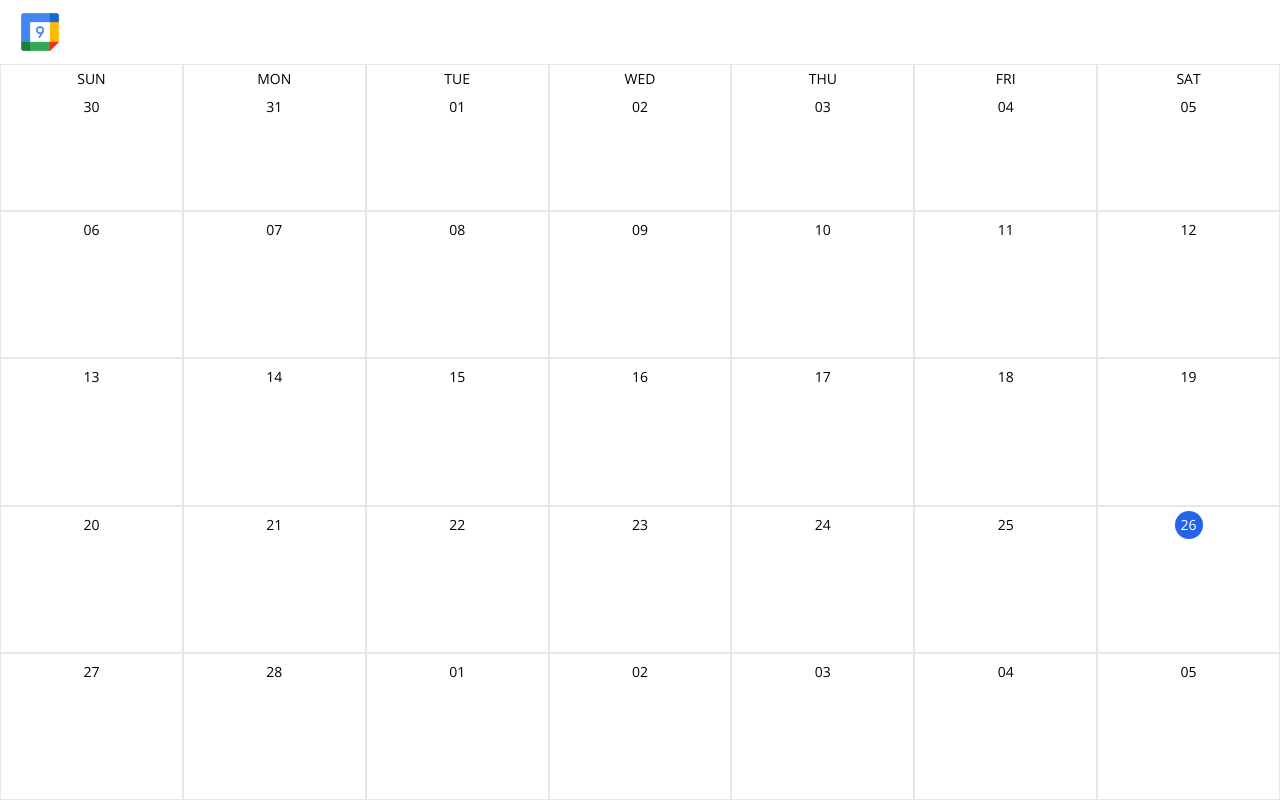
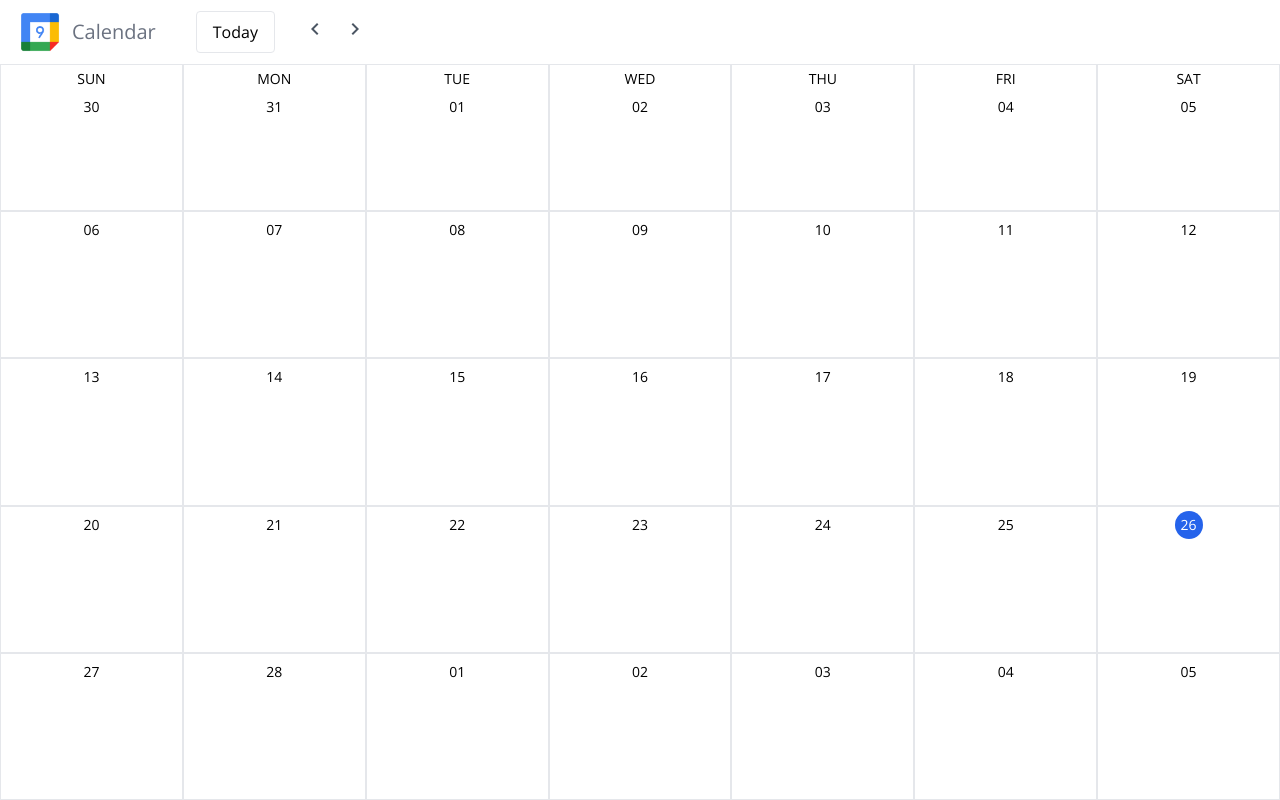
Before and after one commit to rizqizulfian/react-google-calender-clone, a React (Create React App) app: page / in a window 1280 px wide. Built offline with nearby package versions, Linux system fonts and the light colour scheme.

Commit message:
[007] - Add Header UI Calendar & Icon Span Chevron

```diff
--- a/src/components/CalenderHeader.js
+++ b/src/components/CalenderHeader.js
@@ -5,6 +5,22 @@
   return (
     <header className="px-4 py-2 flex items-center">
       <img src={logo} alt="calender"  className="mr-2 w-12 h-12" />
+      <h1 className="mr-10 text-xl text-gray-500 fond-bold">
+        Calendar
+      </h1>
+      <button className="border rounded py-2 px-4 mr-5">
+        Today
+      </button>
+      <button>
+        <span className="material-icons-outlined cursor-pointer text-gray-600 mx-2">
+          chevron_left
+        </span>
+      </button>
+      <button>
+        <span className="material-icons-outlined cursor-pointer text-gray-600 mx-2">
+          chevron_right
+        </span>
+      </button>
     </header>
   )
 }
```
